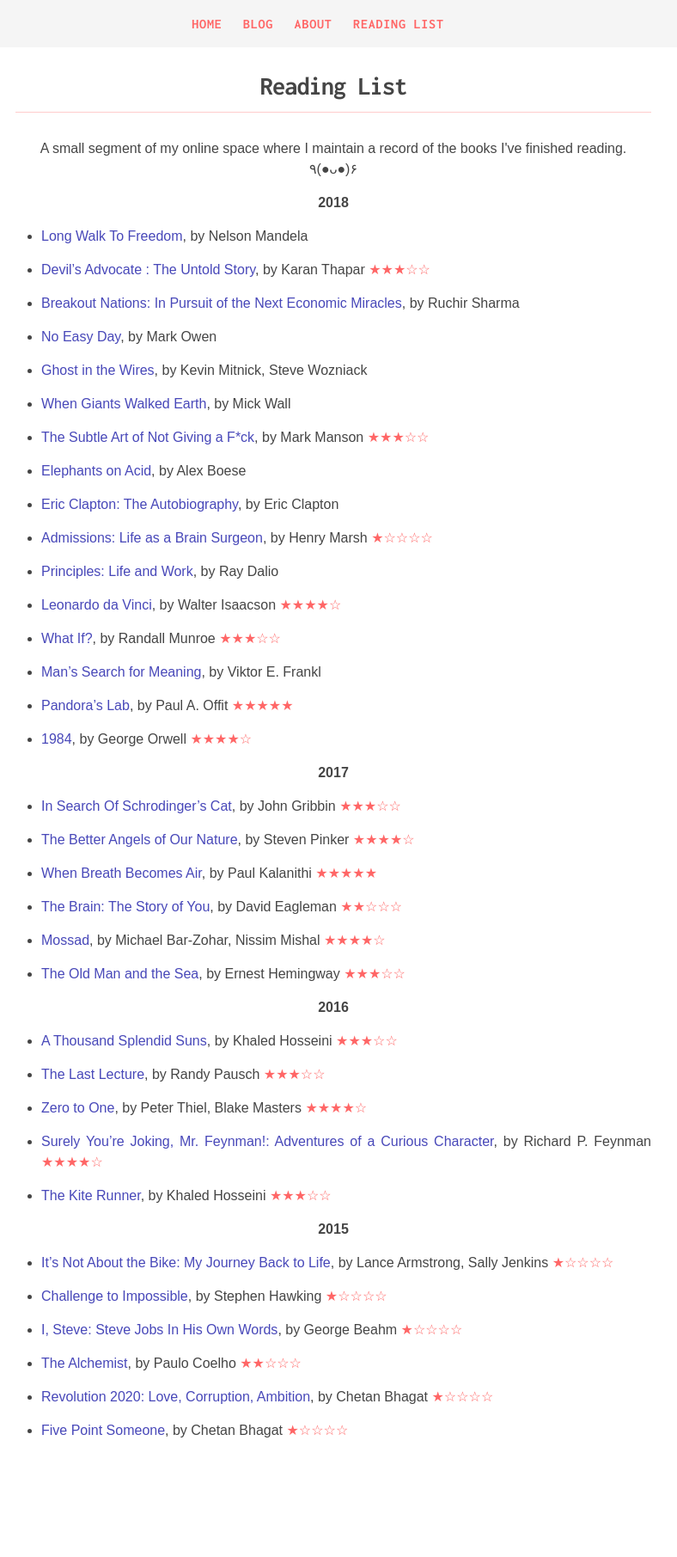
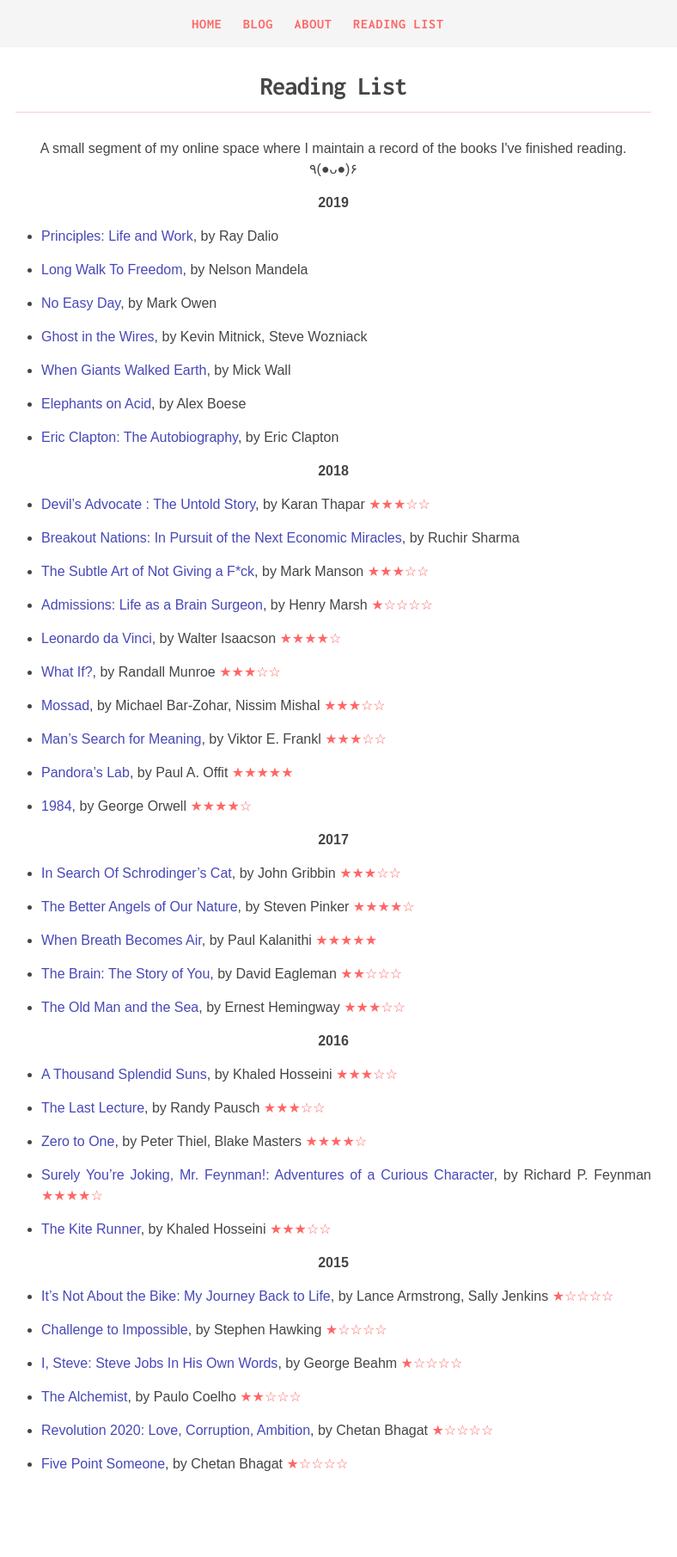
Before and after one commit to lprimeroo/saruftw.github.io.old, a Jekyll site: the page built from readinglist.md, in a window 1280 px wide. Shown: the whole page at 86% size, without its empty margins (252-1040 px from the left). Built offline with Jekyll 4.4.1, drawn with Linux system fonts in a browser that asks for light colours; nearby versions of some CDN libraries; before the commit the page ends 1772 px from its top, so only the background shows below that; some of the changed lines change nothing that is shown.

Commit message:
Update readinglist.md

```diff
--- a/readinglist.md
+++ b/readinglist.md
@@ -7,16 +7,13 @@ permalink: /readinglist/
 <p align="center">
   A small segment of my online space where I maintain a record of the books I've finished reading. ٩(●ᴗ●)۶
 </p>
-
 <p align="center">
-	<strong>2018</strong>
+	<strong>2019</strong>
 </p>
 
+* <a href="https://www.amazon.com/Principles-Life-Work-Ray-Dalio/dp/1501124021">Principles: Life and Work</a>, by Ray Dalio
+
 * <a href="https://www.amazon.com/Long-Walk-Freedom-Abacus-Anniversary-ebook/dp/B00CAUHF6U/ref=sr_1_1?ie=UTF8&qid=1539192623&sr=8-1&keywords=long+walk+to+freedom">Long Walk To Freedom</a>, by Nelson Mandela
-
-* <a href="https://www.amazon.com/Devils-Advocate-Untold-Karan-Thapar/dp/9352779843/ref=sr_1_1?ie=UTF8&qid=1539192518&sr=8-1&keywords=devils+advocate+karan+thapar">Devil's Advocate : The Untold Story</a>, by Karan Thapar<span class="rating">  &#9733;&#9733;&#9733;&#9734;&#9734;</span>
-
-* <a href="https://www.amazon.com/Breakout-Nations-Pursuit-Economic-Miracles/dp/0393345408/ref=sr_1_1?s=books&ie=UTF8&qid=1530035427&sr=1-1&keywords=breakout+nation&dpID=41hYc4eB4cL&preST=_SY291_BO1,204,203,200_QL40_&dpSrc=srch">Breakout Nations: In Pursuit of the Next Economic Miracles</a>, by Ruchir Sharma
 
 * <a href="https://www.amazon.com/No-Easy-Day-Firsthand-Account/dp/0451468740/ref=sr_1_1?ie=UTF8&qid=1530035369&sr=8-1&keywords=no+easy+day&dpID=51PREluvEJL&preST=_SY291_BO1,204,203,200_QL40_&dpSrc=srch">No Easy Day</a>, by Mark Owen
 
@@ -24,21 +21,31 @@ permalink: /readinglist/
 
 * <a href="https://www.amazon.com/When-Giants-Walked-Earth-Biography/dp/0312590393/ref=sr_1_1?ie=UTF8&qid=1528703552&sr=8-1&keywords=when+giants+walked+the+earth+a+biography+of+led+zeppelin">When Giants Walked Earth</a>, by Mick Wall
 
-* <a href="https://www.amazon.com/Subtle-Art-Not-Giving-Counterintuitive/dp/0062457713/ref=sr_1_1?s=books&ie=UTF8&qid=1525172248&sr=1-1&keywords=the+subtle+art+of+not+giving+a+f---+mark+manson&dpID=51VNlzbfpXL&preST=_SY291_BO1,204,203,200_QL40_&dpSrc=srch">The Subtle Art of Not Giving a F*ck</a>, by Mark Manson<span class="rating">  &#9733;&#9733;&#9733;&#9734;&#9734;</span>
-
 * <a href="https://www.amazon.com/Elephants-Acid-Bizarre-Experiments-Original/dp/0156031353/ref=sr_1_1?ie=UTF8&qid=1525172145&sr=8-1&keywords=elephants+on+acid&dpID=51iZLsCwpDL&preST=_SY344_BO1,204,203,200_QL70_&dpSrc=srch">Elephants on Acid</a>, by Alex Boese
 
 * <a href="https://www.amazon.com/Clapton-Autobiography-Eric/dp/038551851X/ref=tmm_hrd_swatch_0?_encoding=UTF8&qid=1519649164&sr=1-1">Eric Clapton: The Autobiography</a>, by Eric Clapton
 
+<p align="center">
+	<strong>2018</strong>
+</p>
+
+
+
+* <a href="https://www.amazon.com/Devils-Advocate-Untold-Karan-Thapar/dp/9352779843/ref=sr_1_1?ie=UTF8&qid=1539192518&sr=8-1&keywords=devils+advocate+karan+thapar">Devil's Advocate : The Untold Story</a>, by Karan Thapar<span class="rating">  &#9733;&#9733;&#9733;&#9734;&#9734;</span>
+
+* <a href="https://www.amazon.com/Breakout-Nations-Pursuit-Economic-Miracles/dp/0393345408/ref=sr_1_1?s=books&ie=UTF8&qid=1530035427&sr=1-1&keywords=breakout+nation&dpID=41hYc4eB4cL&preST=_SY291_BO1,204,203,200_QL40_&dpSrc=srch">Breakout Nations: In Pursuit of the Next Economic Miracles</a>, by Ruchir Sharma
+
+* <a href="https://www.amazon.com/Subtle-Art-Not-Giving-Counterintuitive/dp/0062457713/ref=sr_1_1?s=books&ie=UTF8&qid=1525172248&sr=1-1&keywords=the+subtle+art+of+not+giving+a+f---+mark+manson&dpID=51VNlzbfpXL&preST=_SY291_BO1,204,203,200_QL40_&dpSrc=srch">The Subtle Art of Not Giving a F*ck</a>, by Mark Manson<span class="rating">  &#9733;&#9733;&#9733;&#9734;&#9734;</span>
+
 * <a href="https://www.amazon.com/Admissions-Life-as-Brain-Surgeon/dp/1250127262/ref=sr_1_1?ie=UTF8&qid=1516972960&sr=8-1&keywords=admissions">Admissions: Life as a Brain Surgeon</a>, by Henry Marsh<span class="rating">  &#9733;&#9734;&#9734;&#9734;&#9734;</span>
-
-* <a href="https://www.amazon.com/Principles-Life-Work-Ray-Dalio/dp/1501124021">Principles: Life and Work</a>, by Ray Dalio
 
 * <a href="https://www.amazon.com/Leonardo-Vinci-Walter-Isaacson/dp/1501139150/ref=sr_1_1?ie=UTF8&qid=1513524775&sr=8-1&keywords=leonardo+da+vinci+walter+isaacson">Leonardo da Vinci</a>, by Walter Isaacson<span class="rating">  &#9733;&#9733;&#9733;&#9733;&#9734;</span>
 
 * <a href="https://www.amazon.com/What-If-Scientific-Hypothetical-Questions/dp/0544272994/ref=sr_1_1?ie=UTF8&qid=1512822995&sr=8-1&keywords=what+if">What If?</a>, by Randall Munroe<span class="rating">  &#9733;&#9733;&#9733;&#9734;&#9734;</span>
 
-* <a href="https://www.amazon.com/Mans-Search-Meaning-Viktor-Frankl/dp/080701429X/ref=sr_1_1?ie=UTF8&qid=1512475959&sr=8-1&keywords=mans+search+for+meaning">Man's Search for Meaning</a>, by Viktor E. Frankl
+* <a href="https://www.amazon.com/Mossad-Greatest-Missions-Israeli-Service/dp/0062123416/ref=sr_1_1?ie=UTF8&qid=1499618790&sr=8-1&keywords=Mossad%3A+The+Greatest+Missions+of+the+Israeli+Secret+Service">Mossad</a>, by Michael Bar-Zohar, Nissim Mishal<span class="rating">  &#9733;&#9733;&#9733;&#9734;&#9734;</span>
+
+* <a href="https://www.amazon.com/Mans-Search-Meaning-Viktor-Frankl/dp/080701429X/ref=sr_1_1?ie=UTF8&qid=1512475959&sr=8-1&keywords=mans+search+for+meaning">Man's Search for Meaning</a>, by Viktor E. Frankl<span class="rating">  &#9733;&#9733;&#9733;&#9734;&#9734;</span>
 
 * <a href="https://www.amazon.com/Pandoras-Lab-Seven-Stories-Science/dp/1426217986/ref=sr_1_1?s=books&ie=UTF8&qid=1512240637&sr=1-1&keywords=pandoras+lab">Pandora's Lab</a>, by Paul A. Offit<span class="rating">  &#9733;&#9733;&#9733;&#9733;&#9733;</span>
 
@@ -58,8 +65,6 @@ permalink: /readinglist/
 * <a href="https://www.amazon.com/When-Breath-Becomes-Paul-Kalanithi/dp/081298840X/ref=sr_1_1?ie=UTF8&qid=1499619038&sr=8-1&keywords=When+Breath+Becomes+Air">When Breath Becomes Air</a>, by Paul Kalanithi<span class="rating">  &#9733;&#9733;&#9733;&#9733;&#9733;</span>
 
 * <a href="https://www.amazon.com/Brain-Story-You-David-Eagleman/dp/0525433449/ref=sr_1_1?ie=UTF8&qid=1499618721&sr=8-1&keywords=The+Brain%3A+The+Story+of+You">The Brain: The Story of You</a>, by David Eagleman<span class="rating">  &#9733;&#9733;&#9734;&#9734;&#9734;</span>
-
-* <a href="https://www.amazon.com/Mossad-Greatest-Missions-Israeli-Service/dp/0062123416/ref=sr_1_1?ie=UTF8&qid=1499618790&sr=8-1&keywords=Mossad%3A+The+Greatest+Missions+of+the+Israeli+Secret+Service">Mossad</a>, by Michael Bar-Zohar, Nissim Mishal<span class="rating">  &#9733;&#9733;&#9733;&#9733;&#9734;</span>
 
 * <a href="https://www.amazon.com/Old-Man-Sea-Ernest-Hemingway/dp/0684801221/ref=sr_1_1?ie=UTF8&qid=1499619002&sr=8-1&keywords=The+Old+Man+and+the+Sea">The Old Man and the Sea</a>, by Ernest Hemingway<span class="rating">  &#9733;&#9733;&#9733;&#9734;&#9734;</span>
 
```
